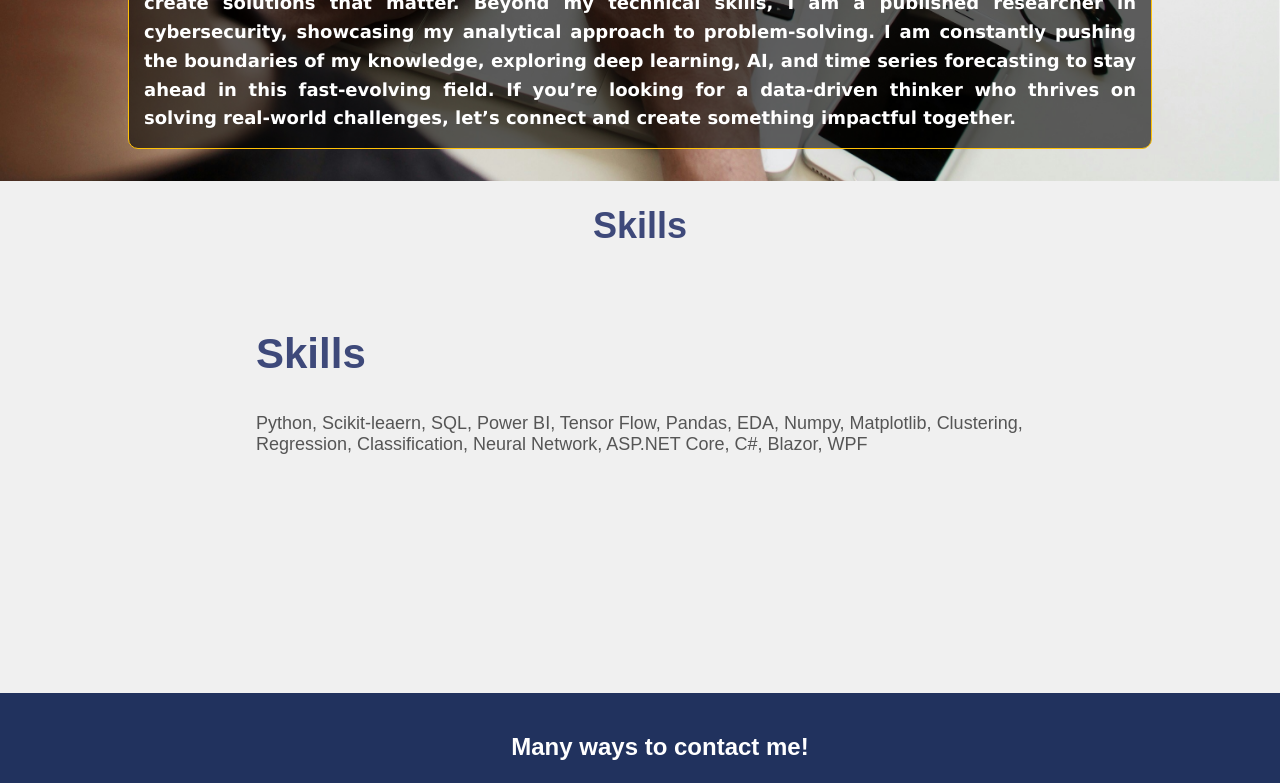
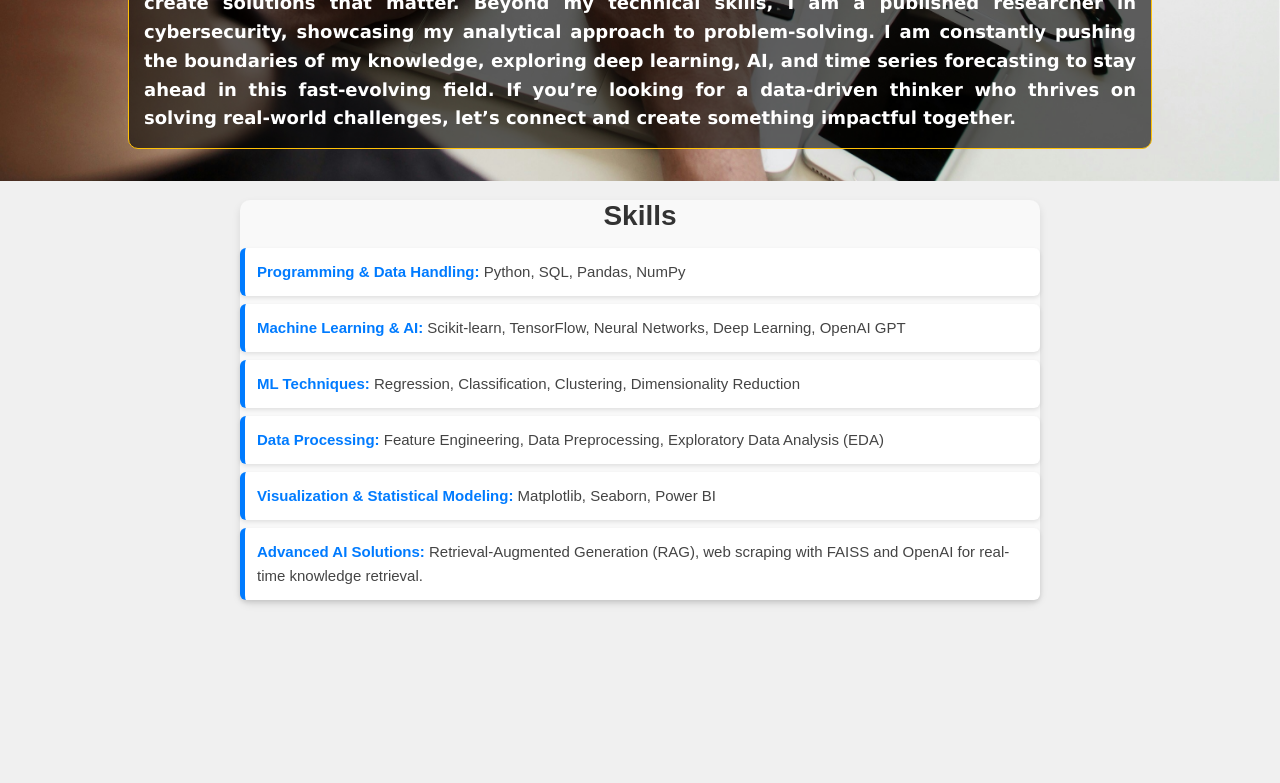
Before and after one commit to pavangv12/pav, a React (Create React App) app: page / in a window 1280 px wide. Shown: the part 624-1407 px from the top of the page. Built offline with nearby package versions, Linux system fonts and the light colour scheme.

Commit message:
Updated Skills

```diff
--- a/src/pages/Home.js
+++ b/src/pages/Home.js
@@ -45,18 +45,19 @@ If you’re looking for a data-driven thinker who thrives on solving real-world
         </div>
       </div>
       <div className="skills">
-        <h1> Skills</h1>
-        <ol className="list">
-          <li className="item">
-            <h2> Skills</h2>
-            <span>
-              Python, Scikit-leaern, SQL, Power BI, Tensor Flow, Pandas, EDA, Numpy,
-              Matplotlib, Clustering, Regression, Classification, Neural Network, ASP.NET Core, C#, Blazor, WPF
-            </span>
-          </li>
-        </ol>
-      </div>
-    </div>
+  <h1>Skills</h1>
+  <div className="list">
+      <ul>
+        <li><strong>Programming & Data Handling:</strong> Python, SQL, Pandas, NumPy</li>
+        <li><strong>Machine Learning & AI:</strong> Scikit-learn, TensorFlow, Neural Networks, Deep Learning, OpenAI GPT</li>
+        <li><strong>ML Techniques:</strong> Regression, Classification, Clustering, Dimensionality Reduction</li>
+        <li><strong>Data Processing:</strong> Feature Engineering, Data Preprocessing, Exploratory Data Analysis (EDA)</li>
+        <li><strong>Visualization & Statistical Modeling:</strong> Matplotlib, Seaborn, Power BI</li>
+        <li><strong>Advanced AI Solutions:</strong> Retrieval-Augmented Generation (RAG), web scraping with FAISS and OpenAI for real-time knowledge retrieval.</li>
+      </ul>
+  </div>
+</div>
+</div>
   );
 }
 
--- a/src/styles/Home.css
+++ b/src/styles/Home.css
@@ -75,25 +75,56 @@
 }
 
 .skills {
-  font-size: 28px;
-  width: 100%;
-  display: flex;
-  justify-content: center;
-  flex-direction: column;
-  align-items: center;
+  max-width: 800px;
+  margin: 0 auto;
+  padding: 0px;
+  background: #f9f9f9;
+  border-radius: 10px;
+  box-shadow: 0px 4px 8px rgba(0, 0, 0, 0.1);
 }
 
 .skills h1 {
-  color: #3e497a;
-  font-size: 36px;
-  margin-bottom: 20px;
-  animation: slideIn 1.2s ease-in-out;
+  font-size: 28px;
+  font-weight: bold;
+  text-align: center;
+  margin-bottom: 15px;
+  color: #333;
 }
 
-.skills .list {
+.list {
+  font-size: 16px;
+  line-height: 1.6;
+  color: #444;
+}
+
+.list p {
+  font-weight: 500;
+  margin-bottom: 10px;
+}
+
+.list ul {
   list-style: none;
-  width: 60%;
   padding: 0;
+}
+
+.list ul li {
+  background: #fff;
+  margin: 8px 0;
+  padding: 12px;
+  border-radius: 6px;
+  border-left: 5px solid #007bff;
+  box-shadow: 0 2px 4px rgba(0, 0, 0, 0.1);
+  font-size: 15px;
+}
+
+.list ul li strong {
+  color: #007bff;
+}
+
+.list p:last-child {
+  margin-top: 15px;
+  font-style: italic;
+  color: #555;
 }
 
 .list span {
```
